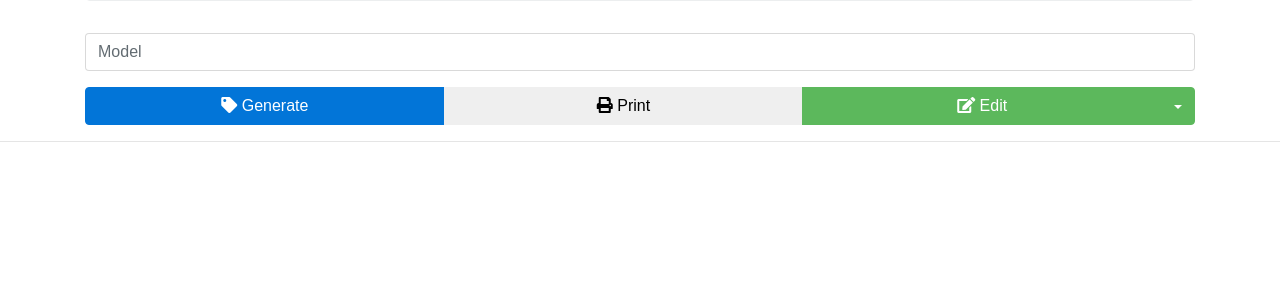
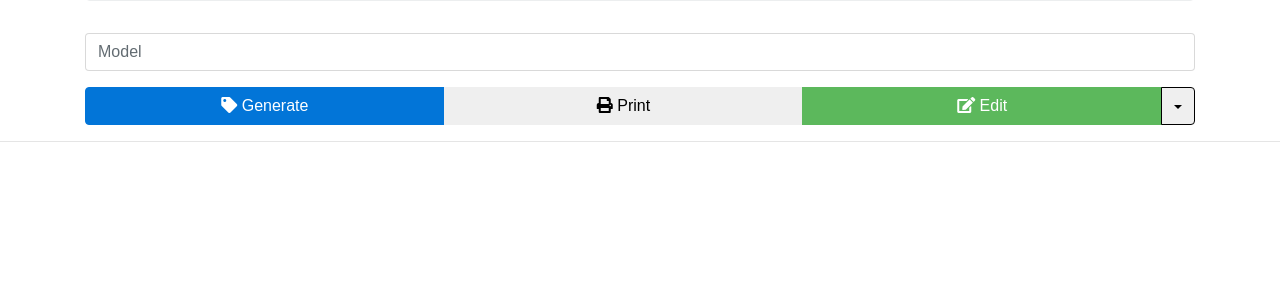
Before and after one commit to balpreetpunia/BarcodeTags, a PHP site: page / in a window 1280 px wide. Shown: the part 219-519 px from the top of the page. Run offline with PHP 8.4, Linux system fonts and the light colour scheme; data that the repository does not hold is empty; some libraries are stand-ins or nearby versions.

Commit message:
Changed style for the dropdown button.

```diff
--- a/index.php
+++ b/index.php
@@ -45,13 +45,12 @@ $dbh=null;
                 <button class="btn btn-primary w-100" id="generate" onclick="code1();" type="submit"><i class="fas fa-tag"></i>&nbsp;Generate</button>
                 <button class="btn btn-dark w-100"  type="button" onclick="window.print();" ><i class="fas fa-print"></i>&nbsp;Print</button>
                 <button class="btn btn-success w-100"  type="button" id="edit" onclick="return code2();"><i class="fas fa-edit"></i>&nbsp;Edit</button>
-                <button type="button" class="btn btn-success dropdown-toggle dropdown-toggle-split" data-toggle="dropdown" aria-haspopup="true" aria-expanded="false">
+                <button type="button" class="btn btn-light dropdown-toggle dropdown-toggle-split" data-toggle="dropdown" aria-haspopup="true" aria-expanded="false" style="border: solid; border-width: 0.5px;">
                 </button>
                 <div class="dropdown-menu">
                     <a class="dropdown-item" href="new" >New Model</a>
                     <a class="dropdown-item" href="multiple" >Multiple Tags</a>
                 </div>
-
             </div>
         </form>
     </div>
```
